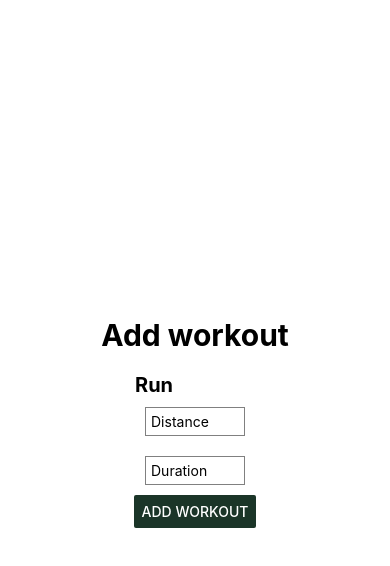
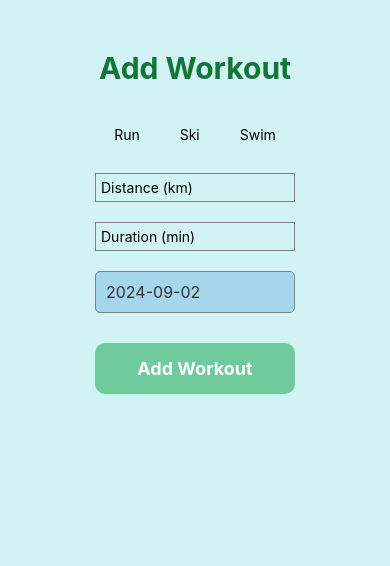
Before and after one commit to niai00/WorkoutDiary, a React Native app: screen / in a window 390 px wide. Shown: the top 566 px of the page. Built offline with nearby package versions, Linux system fonts and the light colour scheme.

Commit message:
calendar

```diff
--- a/App.js
+++ b/App.js
@@ -1,35 +1,209 @@
 import { StatusBar } from 'expo-status-bar';
-import { Button, StyleSheet, Text, View } from 'react-native';
-import Run from './components/run.js';
+import { useState } from 'react';
+import { Button, StyleSheet, Text, TextInput, TouchableOpacity, View, Alert, FlatList, Modal } from 'react-native';
+import { Calendar } from 'react-native-calendars';
+import moment from 'moment';
 
 export default function App() {
+  const [selected, setSelected] = useState(null);
+  const [dis, setDis] = useState('');
+  const [dur, setDur] = useState('');
+  const [workouts, setWorkouts] = useState([]);
+  const [selectedDate, setSelectedDate] = useState(moment().format('YYYY-MM-DD'));
+  const [modalVisible, setModalVisible] = useState(false);
+
+  const handleAddWorkout = () => {
+    if (!selected || !dis || !dur) {
+      Alert.alert('Please fill in all fields');
+      return;
+    }
+
+    const newWorkout = {
+      sport: selected,
+      distance: dis,
+      duration: dur,
+      date: selectedDate,
+    };
+
+    setWorkouts([...workouts, newWorkout]);
+    setSelected(null);
+    setDis('');
+    setDur('');
+    setSelectedDate(moment().format('YYYY-MM-DD'));
+  };
+
+  const renderItem = ({ item }) => (
+    <View style={styles.workoutContainer}>
+      <Text style={styles.workoutText}>Sport: {item.sport}</Text>
+      <Text style={styles.workoutText}>Distance: {item.distance} km</Text>
+      <Text style={styles.workoutText}>Duration: {item.duration} min</Text>
+      <Text style={styles.workoutText}>Date: {item.date}</Text>
+    </View>
+  );
+
   return (
-    <View style={styles.container}>
-      <Text style={styles.title}>Add workout</Text>
+    <FlatList
+      style={styles.container}
+      data={workouts}
+      keyExtractor={(item, index) => index.toString()}
+      ListHeaderComponent={
+        <>
+          <Text style={styles.title}>Add Workout</Text>
 
-      <Run />
+          <View style={{ flexDirection: 'row', justifyContent: 'center' }}>
+            <TouchableOpacity onPress={() => setSelected('Run')}>
+              <Text style={[styles.sport, selected === 'Run' && styles.selected]}>Run</Text>
+            </TouchableOpacity>
+            <TouchableOpacity onPress={() => setSelected('Ski')}>
+              <Text style={[styles.sport, selected === 'Ski' && styles.selected]}>Ski</Text>
+            </TouchableOpacity>
+            <TouchableOpacity onPress={() => setSelected('Swim')}>
+              <Text style={[styles.sport, selected === 'Swim' && styles.selected]}>Swim</Text>
+            </TouchableOpacity>
+          </View>
 
-      <Button
-        title='Add workout'
-        color={'#1b3528'}
-      />
+          <TextInput
+            style={styles.input}
+            placeholder='Distance (km)'
+            keyboardType='numeric'
+            onChangeText={newDistance => setDis(newDistance)}
+            value={dis}
+          />
 
-      <StatusBar style="auto" />
-    </View>
+          <TextInput
+            style={styles.input}
+            placeholder='Duration (min)'
+            keyboardType='numeric'
+            onChangeText={newDuration => setDur(newDuration)}
+            value={dur}
+          />
+
+          <TouchableOpacity
+            style={styles.dateButton}
+            onPress={() => setModalVisible(true)}
+          >
+            <Text style={styles.dateButtonText}>{selectedDate}</Text>
+          </TouchableOpacity>
+
+          <Modal
+            transparent={true}
+            visible={modalVisible}
+            animationType="slide"
+            onRequestClose={() => setModalVisible(false)}
+          >
+            <View style={styles.modalContainer}>
+              <View style={styles.calendarContainer}>
+                <Calendar
+                  onDayPress={(day) => {
+                    setSelectedDate(day.dateString);
+                    setModalVisible(false);
+                  }}
+                  markedDates={{
+                    [selectedDate]: { selected: true, selectedColor: '#6ad8ae' },
+                  }}
+                  current={selectedDate}
+                />
+                <Button style={{width: 200}}
+                  title="Close"
+                  onPress={() => setModalVisible(false)}
+                />
+              </View>
+            </View>
+          </Modal>
+
+          <TouchableOpacity
+            style={styles.addButton}
+            onPress={handleAddWorkout}
+          >
+            <Text style={styles.addButtonText}>Add Workout</Text>
+          </TouchableOpacity>
+        </>
+      }
+      renderItem={renderItem}
+      ListFooterComponent={<StatusBar style="auto" />}
+    />
   );
 }
 
 const styles = StyleSheet.create({
   container: {
     flex: 1,
-    backgroundColor: '#fff',
-    alignItems: 'center',
-    justifyContent: 'center',
-    padding: 20,
+    backgroundColor: '#d1f3f3',
   },
   title: {
     fontWeight: 'bold',
     fontSize: 30,
-    marginBottom: 20,
+    marginVertical: 20,
+    marginTop: 50,
+    textAlign: 'center',
+    color: '#137539'
+  },
+  sport: {
+    justifyContent: 'space-around',
+    padding: 10,
+    margin: 10,
+  },
+  selected: {
+    backgroundColor: '#6ad8ae',
+    color: 'white',
+  },
+  input: {
+    width: 200,
+    borderColor: 'gray',
+    borderWidth: 1,
+    margin: 10,
+    padding: 5,
+    alignSelf: 'center',
+  },
+  dateButton: {
+    width: 200,
+    padding: 10,
+    borderColor: 'gray',
+    borderWidth: 1,
+    marginVertical: 10,
+    alignSelf: 'center',
+    borderRadius: 5,
+    backgroundColor: '#a5d6ec',
+  },
+  dateButtonText: {
+    fontSize: 16,
+    color: '#333',
+  },
+  modalContainer: {
+    flex: 1,
+    justifyContent: 'center',
+    backgroundColor: 'rgba(0, 0, 0, 0.5)',
+  },
+  calendarContainer: {
+    backgroundColor: 'white',
+    margin: 20,
+    borderRadius: 10,
+    padding: 20,
+    alignItems: 'center',
+  },
+  workoutContainer: {
+    marginVertical: 10,
+    marginHorizontal: 20,
+    padding: 10,
+    backgroundColor: '#e0f7f7',
+    borderRadius: 5,
+  },
+  workoutText: {
+    fontSize: 16,
+  },
+  addButton: {
+    backgroundColor: '#6fca9c',
+    paddingVertical: 15,
+    paddingHorizontal: 20,
+    marginVertical: 20,
+    borderRadius: 10,
+    alignItems: 'center',
+    alignSelf: 'center',
+    width: 200,
+  },
+  addButtonText: {
+    color: 'white',
+    fontSize: 18,
+    fontWeight: 'bold',
   },
 });
--- a/components/run.js
+++ /dev/null
@@ -1,29 +0,0 @@
-import React, { useState } from 'react';
-import { Text, TextInput, View } from 'react-native';
-
-export default function Run() {
-    const [dis, setDis] = useState('');
-    const [dur, setDur] = useState('');
-
-    return (
-        <View>
-            <Text style={{ fontWeight: 'bold', fontSize: 20 }}>Run</Text>
-
-            <TextInput
-                style={{ width: 100, borderColor: 'gray', borderWidth: 1, margin: 10, padding: 5 }}
-                placeholder='Distance'
-                keyboardType='numeric'
-                onChangeText={newDistance => setDis(newDistance)}
-                value={dis}
-            />
-
-            <TextInput
-                style={{ width: 100, borderColor: 'gray', borderWidth: 1, margin: 10, padding: 5 }}
-                placeholder='Duration'
-                keyboardType='numeric'
-                onChangeText={newDuration => setDur(newDuration)}
-                value={dur}
-            />
-        </View>
-    );
-}
```
